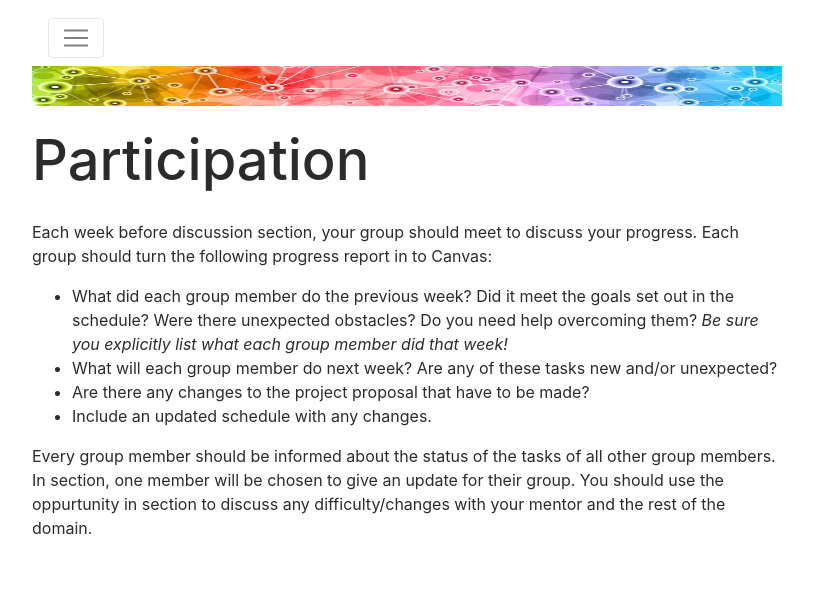
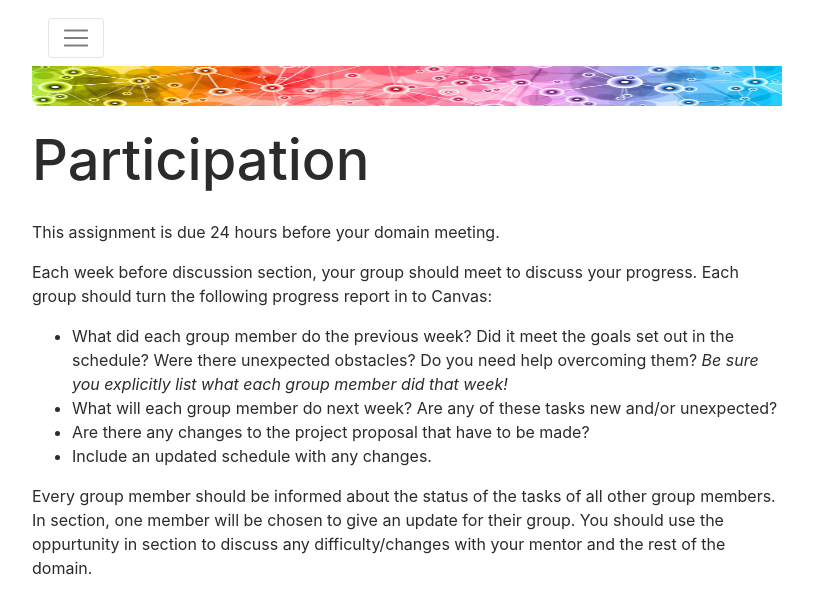
Before and after one commit to DSC-Capstone/dsc-capstone.github.io, a Jekyll site: the page built from assignments/quarter-2-participation.md, in a window 1280 px wide. Shown: the top 614 px of the page, without its empty margins (233-1046 px from the left). Built offline with Jekyll 4.4.1, drawn with Linux system fonts in a browser that asks for light colours; nearby versions of some CDN libraries.

Commit message:
clarification of due date on participation

```diff
--- a/assignments/quarter-2-participation.md
+++ b/assignments/quarter-2-participation.md
@@ -3,6 +3,8 @@ layout: page
 title: Participation
 doodle: /assets/images/doodle.png
 ---
+
+This assignment is due 24 hours before your domain meeting.
 
 Each week before discussion section, your group should meet to discuss
 your progress. Each group should turn the following progress report in
```
